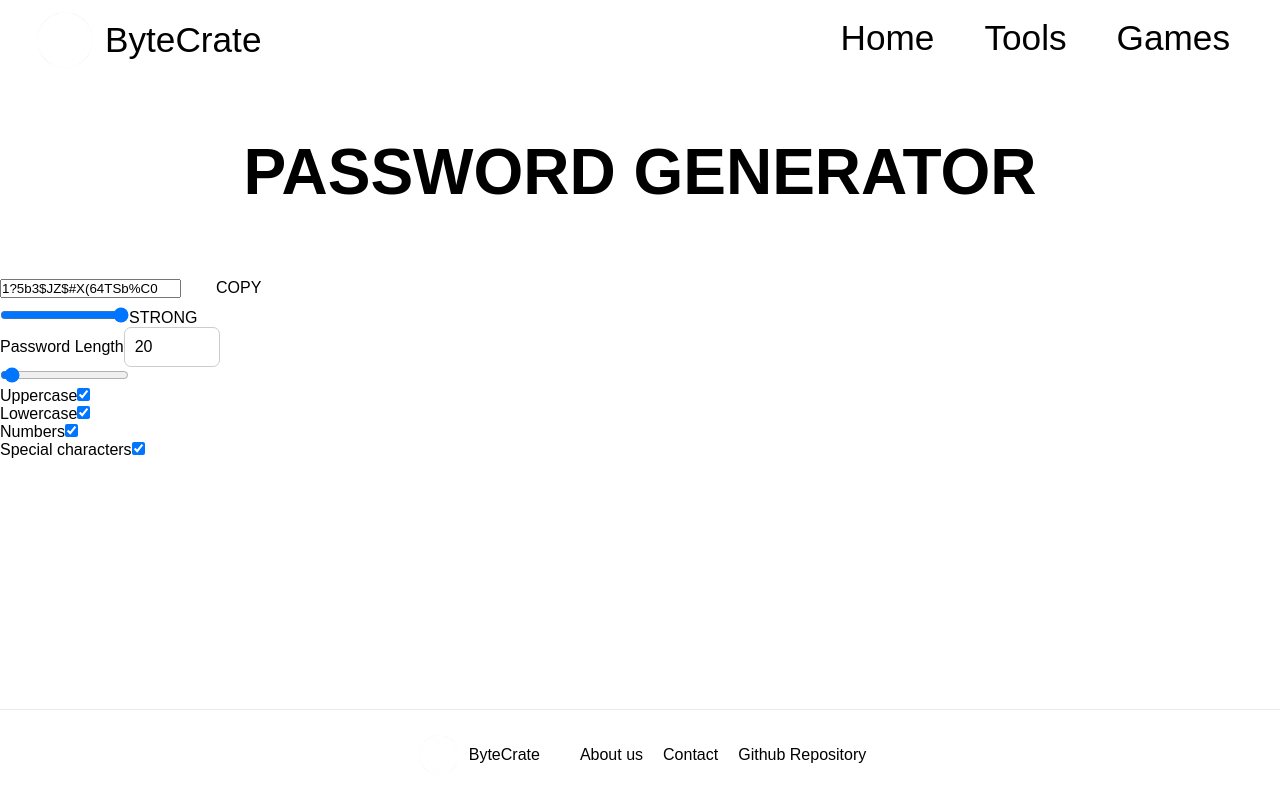
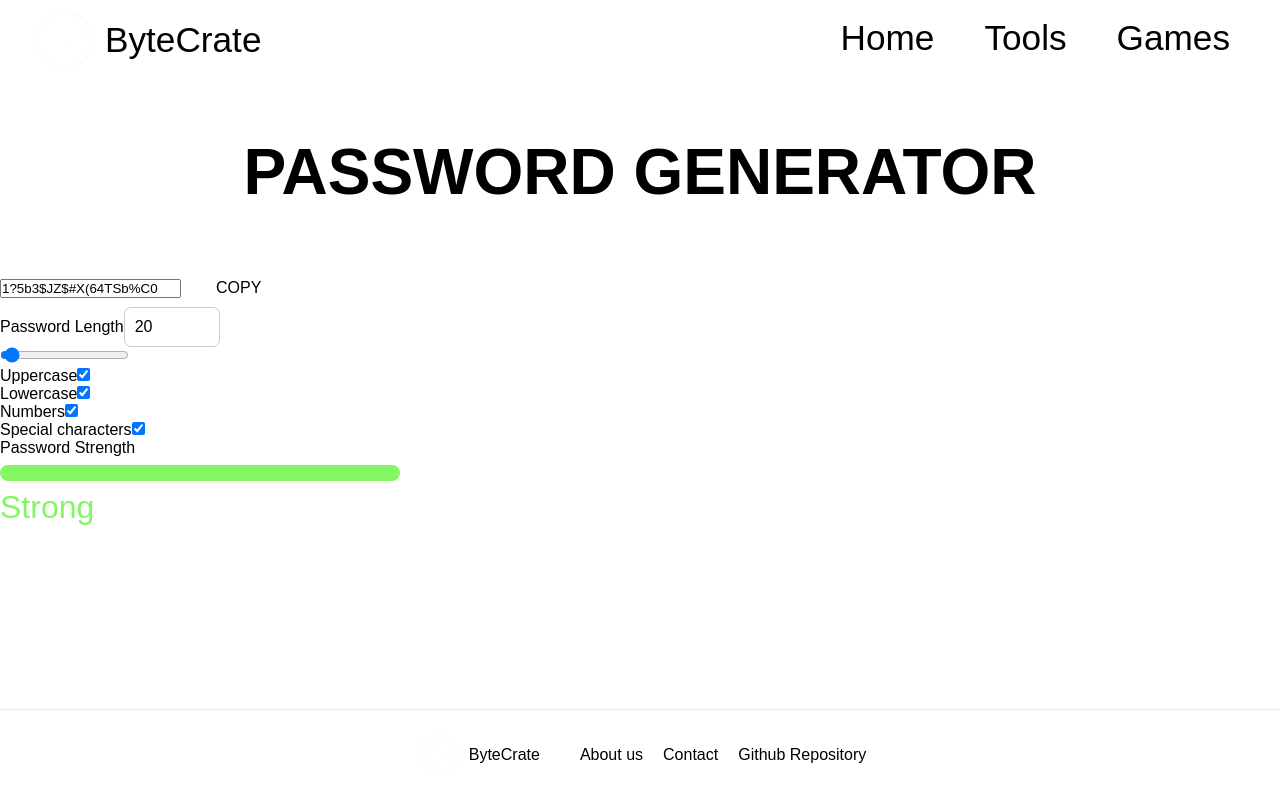
Before and after one commit to hafemi/bytecrate, a Next.js app: page /tools/password-generator in a window 1280 px wide. Built offline with nearby package versions, Linux system fonts and the light colour scheme.

Commit message:
PW Gen - added strength Slider/Text

```diff
--- /dev/null
+++ b/app/tools/password-generator/page.module.css
@@ -0,0 +1,13 @@
+.strengthSlider {
+  width: 25em;
+  height: 1em;
+  border-radius: 0.5em;
+  background-color: hsl(360, 66%, 55%);
+  position: relative;
+  margin: 0.5em 0;
+}
+
+.strengthText {
+  color: hsl(360, 66%, 55%);
+  font-size: 2em;
+}
--- a/app/tools/password-generator/page.tsx
+++ b/app/tools/password-generator/page.tsx
@@ -1,21 +1,13 @@
 'use client';
 import { CheckboxInput, NumberInput, RangeInput } from '@/components/common/inputs';
-import {
-  generatePassword,
-  getStrengthScoreIndex,
-  validateBoxes,
-} from '@/components/tools/password-generator/generation';
-import {
-  PWGenLengthRange,
-  PasswordStrength
-} from '@/lib/types/tools';
+import { generatePassword, updateStrengthColor, validateBoxes } from '@/components/tools/password-generator/generation';
+import { PWGenLengthRange } from '@/lib/types/tools';
 import { useEffect, useState } from 'react';
+import styles from './page.module.css';
 
 export default function Home() {
   const [password, setPassword] = useState('');
   const [passwordLength, setPasswordLength] = useState('20');
-  const [passwordStrength, setPasswordStrength] = useState('2');
-  const [passwordStrengthText, setPasswordStrengthText] = useState(PasswordStrength[0]);
   const [useUppercase, setUseUppercase] = useState(true);
   const [useLowercase, setUseLowercase] = useState(true);
   const [useNumbers, setUseNumbers] = useState(true);
@@ -37,11 +29,9 @@ export default function Home() {
       useSpecialCharacters,
       passwordLength,
     });
-    const strengthScore = getStrengthScoreIndex(password);
 
+    updateStrengthColor(password);
     setPassword(password);
-    setPasswordStrength(strengthScore.toString());
-    setPasswordStrengthText(PasswordStrength[strengthScore]);
   }, [useUppercase, useLowercase, useNumbers, useSpecialCharacters, passwordLength, setPassword, setUseUppercase]);
 
   return (
@@ -49,7 +39,7 @@ export default function Home() {
       <title>ByteCrate - Password Generator</title>
       <main>
         <h1>PASSWORD GENERATOR</h1>
-        <section>
+        <div>
           <input type="text" value={password} readOnly />
           <button
             onClick={() => {
@@ -58,11 +48,7 @@ export default function Home() {
           >
             COPY
           </button>
-          <div>
-            <input type="range" id="passwordStrength" min="0" max="4" value={passwordStrength} readOnly />
-            <label htmlFor="passwordStrength">{passwordStrengthText}</label>
-          </div>
-        </section>
+        </div>
         <section>
           <div>
             <NumberInput
@@ -92,6 +78,13 @@ export default function Home() {
             setChecked={setUseSpecialCharacters}
           />
         </section>
+        <section>
+          <label htmlFor="passwordStrength">Password Strength</label>
+          <div className={styles.strengthSlider} id="passwordSlider" />
+          <label htmlFor="strengthText" id="strengthText" className={styles.strengthText}>
+            BAD
+          </label>
+        </section>
       </main>
     </div>
   );
--- a/components/tools/password-generator/generation.tsx
+++ b/components/tools/password-generator/generation.tsx
@@ -1,3 +1,5 @@
+import { PWGenStrengthColor } from '@/lib/types/tools';
+
 export function generatePassword({
   useUppercase,
   useLowercase,
@@ -45,37 +47,50 @@ export function validateBoxes({
   setUseUppercase(true);
 }
 
-export function getStrengthScoreIndex(password: string): number {
-  let index = -1;
+export function updateStrengthColor(password: string): void {
+  const colorBlock = document.getElementById('passwordSlider');
+  const textBlock = document.getElementById('strengthText');
+  if (!colorBlock || !textBlock) return;
+  const score = getStrengthScore(password);
+  const text = getStrengthText(score);
+  const color = PWGenStrengthColor[score];
 
-  if (password.match(/[a-z]/)) {
-    index += 1;
-  }
+  colorBlock.style.backgroundColor = color;
+  textBlock.innerText = text;
+  textBlock.style.color = color;
+}
 
-  if (password.match(/[A-Z]/)) {
-    index += 1;
-  }
+function getStrengthScore(password: string): number {
+  let score = 0;
 
-  if (password.match(/[0-9]/)) {
-    index += 1;
-  }
+  if (password.length < 8) return 0;
 
-  if (password.match(/[!@#$%^&*()_+[]{}?]/)) {
-    index += 1;
-  }
+  if (password.match(/[a-z]/)) score += 1;
 
-  index += Math.floor(password.length / 15);
+  if (password.match(/[A-Z]/)) score += 1;
 
-  // Ensure that the password has at least some complexity
-  if (index < 4 && password.length > 12) {
-    index += 1;
-  }
+  if (password.match(/[0-9]/)) score += 1;
 
-  if (index == -1) {
-    return 0;
-  } else if (index >= 4) {
-    return 4
-  } else {
-    return index
+  if (password.match(/[!@#$%^&*()_+[]{}?]/)) score += 1;
+
+  score += Math.floor(password.length / 15);
+
+  return score >= 4 ? 4 : score;
+}
+
+function getStrengthText(score: number): string {
+  switch (score) {
+    case 0:
+      return 'Weak';
+    case 1:
+      return 'Fair';
+    case 2:
+      return 'Okay';
+    case 3:
+      return 'Good';
+    case 4:
+      return 'Strong';
+    default:
+      return 'Unknown';
   }
 }
--- a/lib/types/tools.ts
+++ b/lib/types/tools.ts
@@ -70,4 +70,6 @@ export interface Dimension {
   min: number;
 }
 
-export const PasswordStrength = ['BAD', 'WEAK', 'OKAY', 'GOOD', 'STRONG'];
+// Weak (Red), Fair (Orange), Okay (Yellow), Good (Lightblue), Strong (Green)
+export const PWGenStrengthColor =
+  ['#ff0000', '#eb8715', '#f0e446', '#16c8db', '#84f564'];
```
